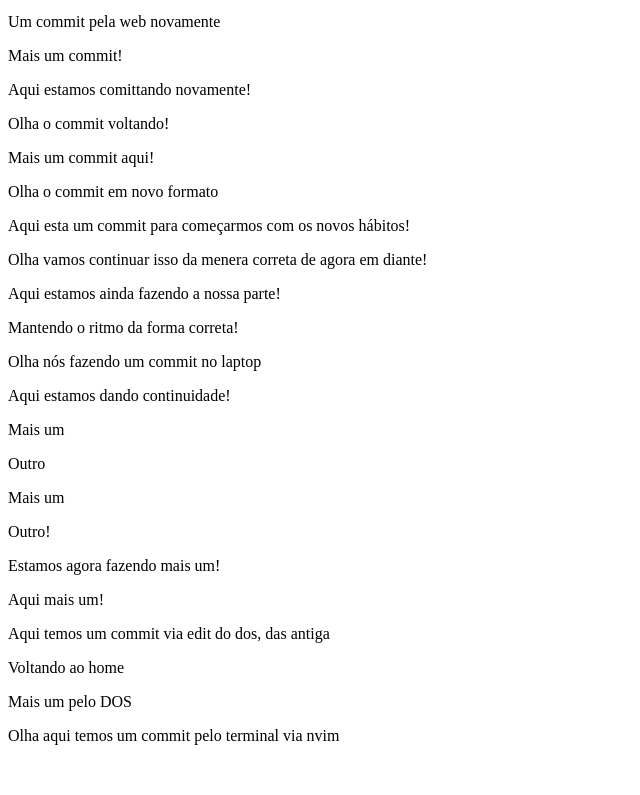
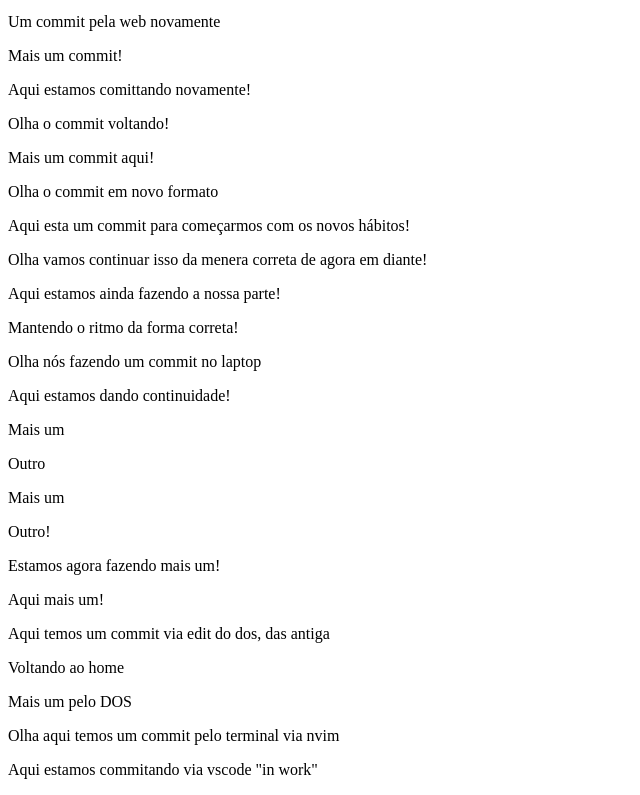
Before and after one commit to anderson-campos-lopes/xplaynet, a plain HTML site: page index.html in a window 1280 px wide. Shown: the part 5582-6377 px from the top of the page, without its empty margins (0-640 px from the left). Before the commit the page ends 6343 px from the top, so only its background shows below. Drawn offline with Linux system fonts and the light colour scheme.

Commit message:
181120206_Work

```diff
--- a/index.html
+++ b/index.html
@@ -239,6 +239,7 @@
     <p>Voltando ao home</p>
     <p>Mais um pelo DOS</p>
     <p>Olha aqui temos um commit pelo terminal via nvim</p>
+    <p>Aqui estamos commitando via vscode "in work"</p>
   </body>
   <script src="script.js"></script>
 </html>
```
